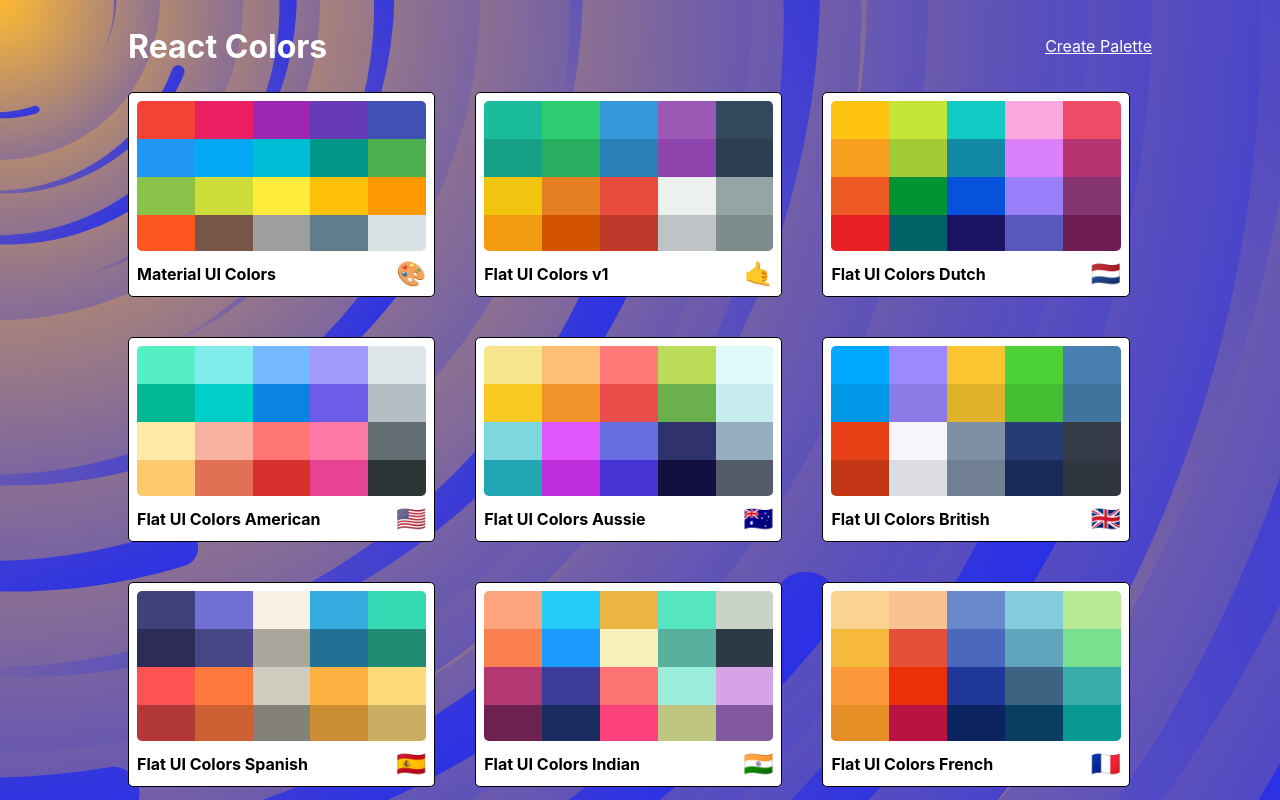
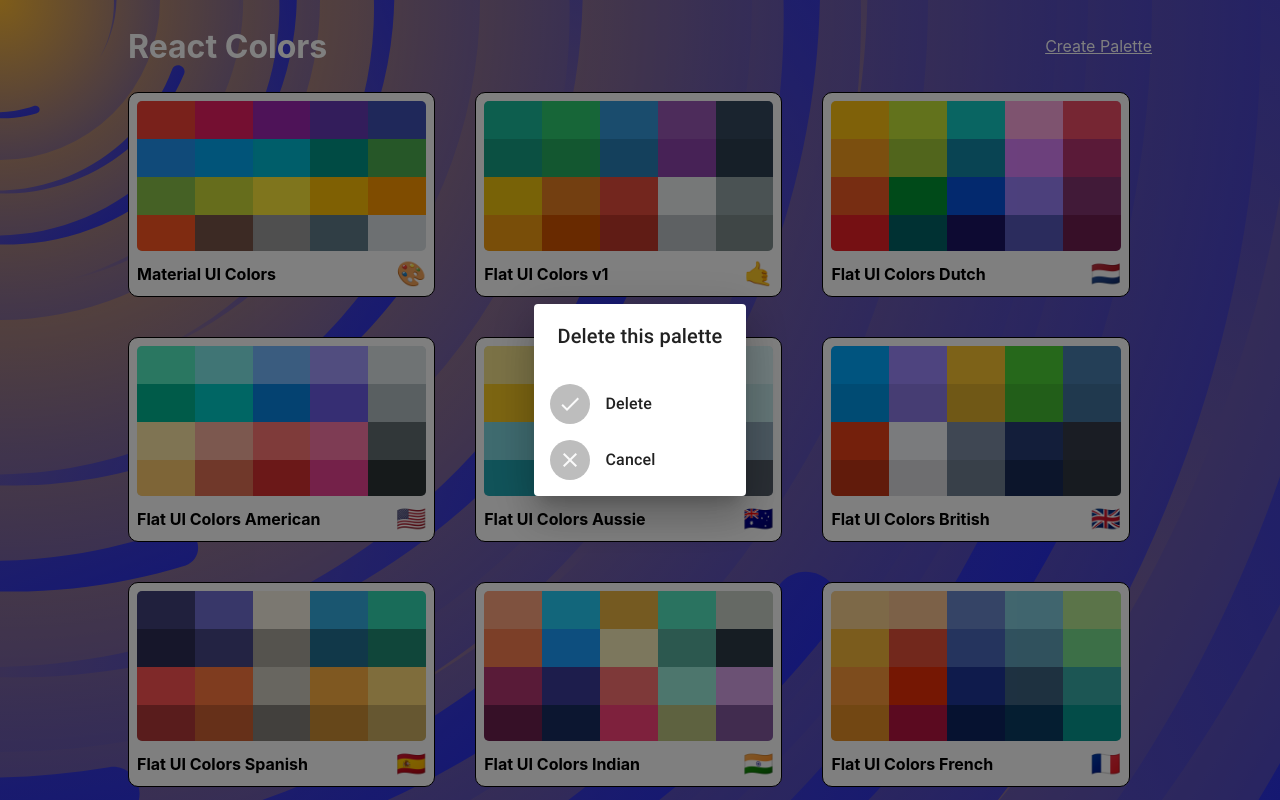
Before and after one commit to bradsimpson213/color-palette-app, a React (Create React App) app: page / in a window 1280 px wide. Built offline with nearby package versions, Linux system fonts and the light colour scheme.

Commit message:
add dialog for confirm delete

```diff
--- a/src/PaletteList.js
+++ b/src/PaletteList.js
@@ -3,12 +3,27 @@
 import { useHistory, Link } from "react-router-dom";
 // Custom Component imports
 import MiniPalette from "./MiniPalette";
+// Material imports
+import Avatar from '@material-ui/core/Avatar';
+import Dialog from '@material-ui/core/Dialog';
+import List from '@material-ui/core/List';
+import ListItem from '@material-ui/core/ListItem';
+import ListItemAvatar from '@material-ui/core/ListItemAvatar';
+import ListItemText from '@material-ui/core/ListItemText';
+import DialogActions from '@material-ui/core/DialogActions';
+import DialogContent from '@material-ui/core/DialogContent';
+import DialogContentText from '@material-ui/core/DialogContentText';
+import DialogTitle from '@material-ui/core/DialogTitle';
+import CheckIcon from '@material-ui/icons/Check';
+import CloseIcon from '@material-ui/icons/Close'
 // Util imports
 import { v4 as uuid } from 'uuid';
 // Style imports
 import { CSSTransition, TransitionGroup } from 'react-transition-group';
-import { withStyles } from "@material-ui/styles";
-import styles from "./styles/PaletteListStyles";
+import { withStyles } from '@material-ui/styles';
+import styles from './styles/PaletteListStyles';
+import blue from '@material-ui/core/colors/blue';
+import red from '@material-ui/core/colors/red';
 
 
 
@@ -44,6 +59,31 @@
                 ))}
                 </TransitionGroup>
             </div>
+            <Dialog
+                open={ true }
+            >
+                <DialogTitle>
+                    Delete this palette
+                </DialogTitle>
+                <List>
+                    <ListItem>
+                        <ListItemAvatar>
+                            <Avatar>
+                                <CheckIcon />
+                            </Avatar>
+                        </ListItemAvatar>
+                        <ListItemText primary="Delete" />
+                    </ListItem>
+                    <ListItem>
+                        <ListItemAvatar>
+                        <Avatar>
+                                <CloseIcon />
+                            </Avatar>
+                        </ListItemAvatar>
+                        <ListItemText primary="Cancel" />
+                    </ListItem>
+                </List>
+            </Dialog>
         </div>
     )
 };
--- a/src/styles/MiniPaletteStyles.js
+++ b/src/styles/MiniPaletteStyles.js
@@ -2,7 +2,7 @@
     root: {
        backgroundColor: "white",
        border: "1px solid black",
-       borderRadius: "5px",
+       borderRadius: "10px",
        padding: "0.5rem",
        position: "relative",
        overflow: "hidden",
```
Also changed, not shown: 1 other file (tests, documents, lock files or other folders).
